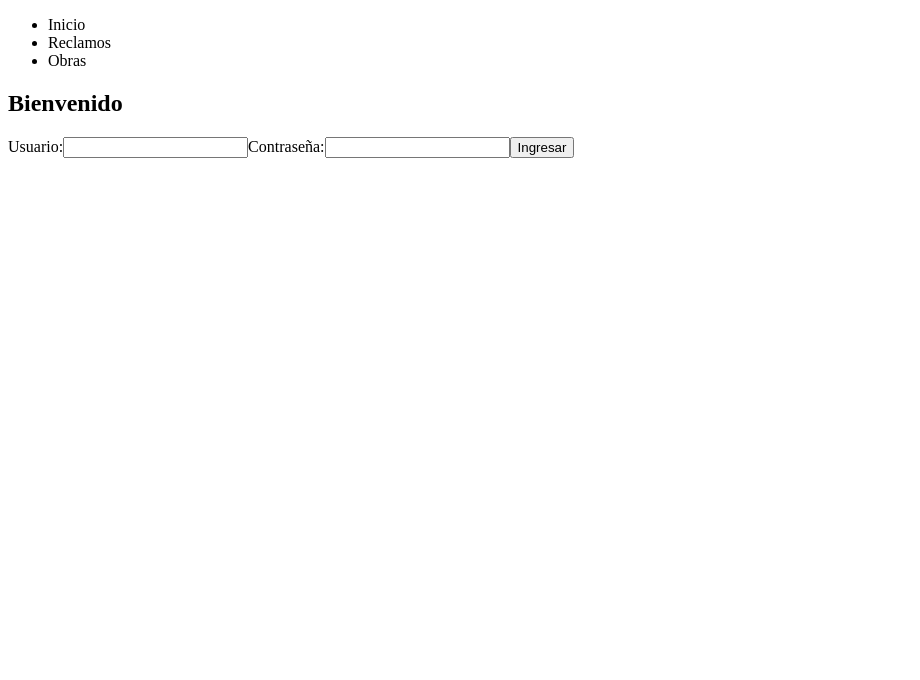
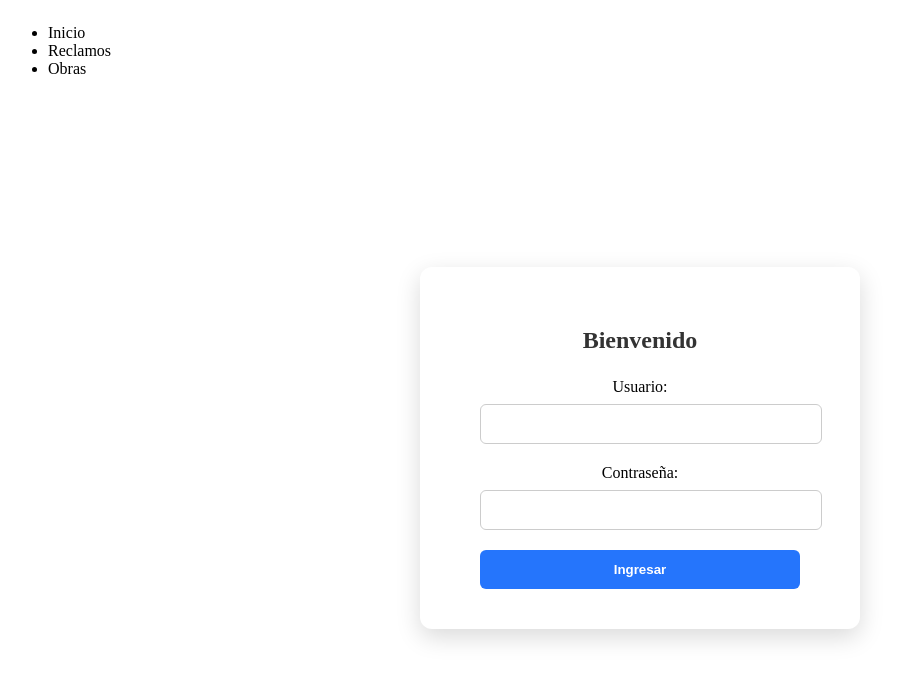
Before and after one commit to nicolasGutierrez1996/Comando-ia-Full, an Angular app in the folder comandoiaFront/: page /login in a window 1280 px wide. Shown: the top 680 px of the page, without its empty margins (0-920 px from the left). Built offline with nearby package versions, Linux system fonts and the light colour scheme.

Commit message:
Pequeña mejora en el front de bienvenida

```diff
--- a/comandoiaFront/src/app/components/bienvenida/bienvenida.component.css
+++ b/comandoiaFront/src/app/components/bienvenida/bienvenida.component.css
@@ -0,0 +1,47 @@
+:host {
+  display: flex;
+  justify-content: center;
+  align-items: center;
+  height: calc(100vh - 60px); /* Ajusta según el alto de app-menu */
+  background: white;
+}
+
+.login-section {
+  background-color: white;
+  padding: 40px 60px;
+  border-radius: 12px;
+  box-shadow: 0 8px 24px rgba(0, 0, 0, 0.15);
+  text-align: center;
+  width: 320px;
+}
+
+.login-section h2 {
+  margin-bottom: 24px;
+  font-weight: 700;
+  color: #333;
+}
+
+.login-section input {
+  width: 100%;
+  padding: 10px;
+  margin: 8px 0 20px;
+  border-radius: 6px;
+  border: 1px solid #ccc;
+  font-size: 16px;
+}
+
+.login-section button {
+  width: 100%;
+  padding: 12px;
+  border-radius: 6px;
+  background-color: #2575fc;
+  color: white;
+  font-weight: 600;
+  border: none;
+  cursor: pointer;
+  transition: background-color 0.3s ease;
+}
+
+.login-section button:hover {
+  background-color: #6a11cb;
+}
--- a/comandoiaFront/src/app/pages/login/login.component.css
+++ b/comandoiaFront/src/app/pages/login/login.component.css
@@ -0,0 +1,17 @@
+:host {
+  display: flex;
+  flex-direction: column;
+  height: 100vh;
+}
+
+app-menu {
+  height: 80px;
+  flex-shrink: 0;
+}
+
+app-bienvenida {
+  flex-grow: 1;
+  display: flex;
+  justify-content: center;
+  align-items: center;
+}
```
